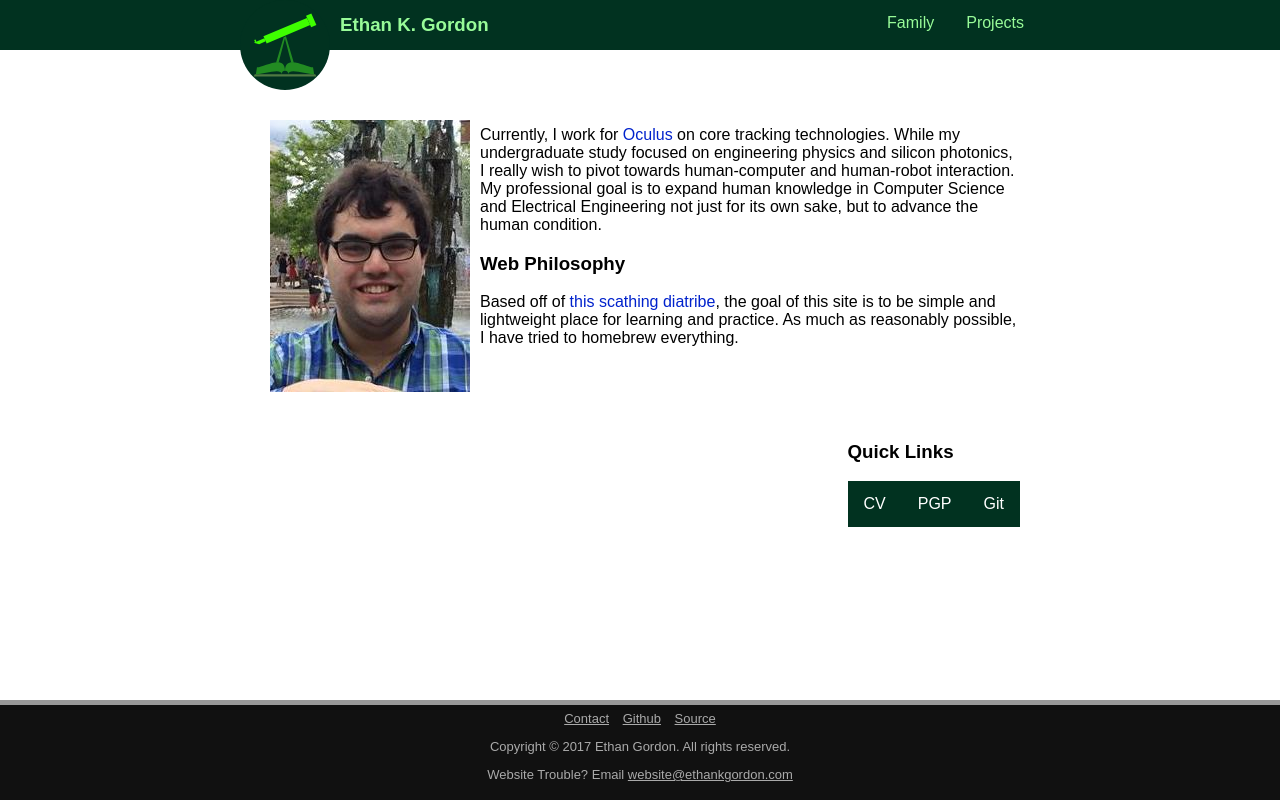
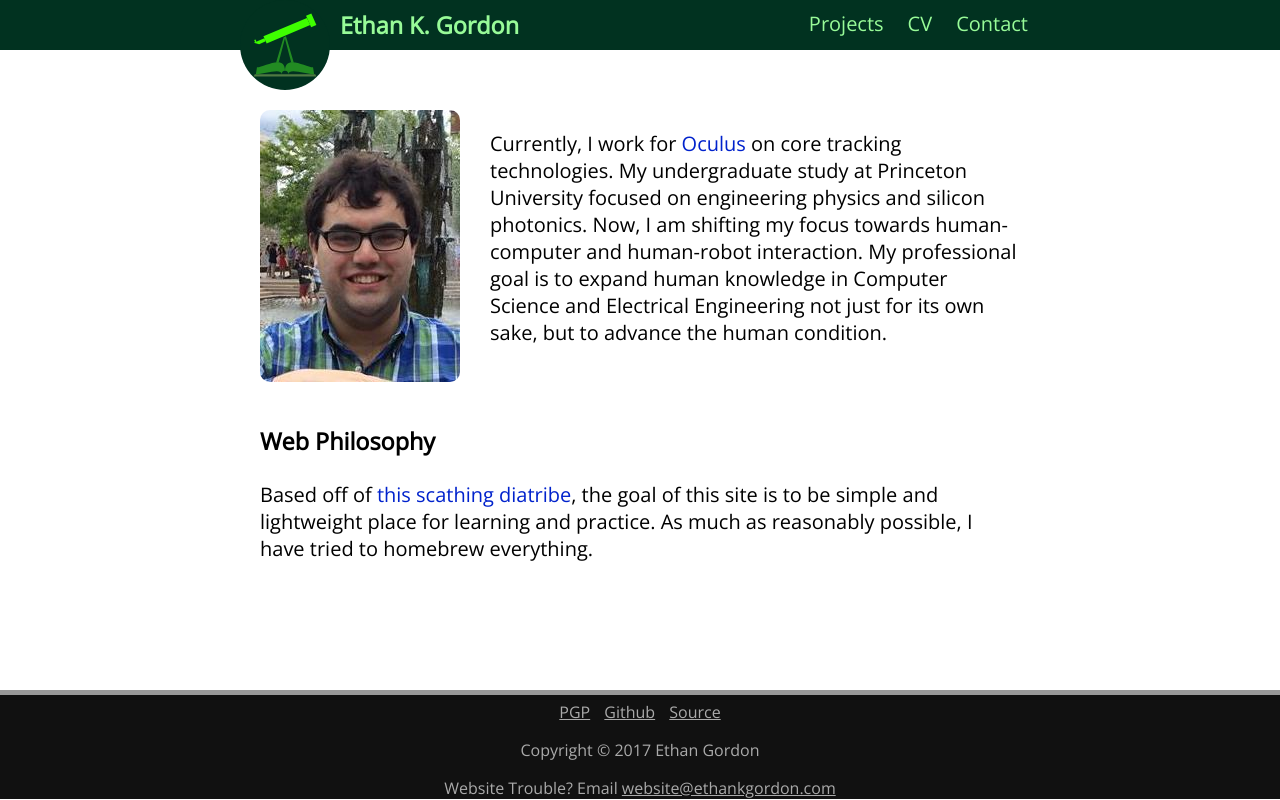
Before and after one commit to egordon/ethankgordon.com_old, a Django app: template templates/index.html in a window 1280 px wide. Run offline with Django 3.2, Linux system fonts and the light colour scheme; the template is opened without the code that fills it, so the values that code supplies are empty.

Commit message:
Slightly changed font and layout, more fixes to portfolio.

```diff
--- a/ethankgordon/static/style/main.css
+++ b/ethankgordon/static/style/main.css
@@ -8,10 +8,11 @@ section {
 }
 
 html, body {
-	font-family: Arial, Helvetica, sans-serif;
+	font-family: 'Open Sans';
 	margin: 0;
 	padding: 0;
 	height: 100%;
+	font-size: 20px;
 }
 
 .topHeader {
@@ -76,7 +77,7 @@ nav li a {
 	color: white;
 	background-color: #013220;
 	text-align: center;
-	padding: 14px 16px;
+	padding: 10px 12px;
 }
 
 nav li a:hover {
@@ -111,7 +112,7 @@ nav li a:hover {
 
 .wrapper {
 	min-height: 100%;
-	margin-bottom: -100px;
+	margin-bottom: -110.5px;
 }
 
 main {
@@ -129,7 +130,11 @@ footer {
 	box-sizing: border-box;
 	text-align: center;
 	color: #AAA;
-	font-size: small;
+	font-size: medium;
+}
+
+footer p {
+	margin-bottom: 0;
 }
 
 footer ul {
@@ -163,7 +168,8 @@ footer a:visited {
 
 section img {
 	float: left;
-	padding: 10px;
+	border-radius: 10px;
+	margin-right: 30px;
 }
 
 section {
--- a/ethankgordon/views.py
+++ b/ethankgordon/views.py
@@ -6,7 +6,7 @@ def index(request):
     return render(request, 'index.html', locals())
 
 def contact(request):
-    current = 'home'
+    current = 'contact'
     return render(request, 'contact.html', locals())
 
 def projects(request):
--- a/templates/base.html
+++ b/templates/base.html
@@ -7,7 +7,18 @@
 	<title>{% block title %}{% endblock %} | Ethan Gordon</title>
 	<link rel="apple-touch-icon" href="{% static "img/ekglogo_180.png" %}" />
 	<link rel="icon" href="{% static "img/ekglogo_196.png" %}" />
+	<link rel="stylesheet" type="text/css" href="https://fonts.googleapis.com/css?family=Open Sans">
 	<link rel="stylesheet" type="text/css" href="{% static "style/main.css" %}">
+        <!-- Global site tag (gtag.js) - Google Analytics -->
+<script async
+src="https://www.googletagmanager.com/gtag/js?id=UA-109893121-1"></script>
+<script>
+  window.dataLayer = window.dataLayer || [];
+  function gtag(){dataLayer.push(arguments);}
+  gtag('js', new Date());
+
+  gtag('config', 'UA-109893121-1');
+</script>
 	{% block head %}{% endblock %}
 </head>
 
@@ -22,8 +33,9 @@
 			</header>
 			<nav class="topnav" id="myNav"><ul>
 				<li class="icon"><a href="javascript:void(0);" onclick="navResponsive()">&#9776;</a></li>
-				<li><a {% if current == 'family' %}class="current"{% endif %} href="/family">Family</a></li>
 				<li><a {% if current == 'projects' %}class="current"{% endif %} href="/projects">Projects</a></li>
+				<li><a {% if current == 'CV' %}class="current"{% endif %} href="{% static "CV.pdf" %}" target="_blank">CV</a></li>
+				<li><a {% if current == 'contact' %}class="current"{% endif %} href="/contact">Contact</a></li>
 				<!--
 				<li><a {% if current == 'blog' %}class="current"{% endif %} href="#blog">Blog</a></li>
 				<li><a href="#login">Log In</a></li>
@@ -39,11 +51,11 @@
 	<footer>
 		<div class="center">
 			<ul>
-				<li><a href="/contact">Contact</a></li>
+				<li><a href="{% static "egordon_pub.asc" %}">PGP</a></li>
 				<li><a href="https://github.com/egordon">Github</a></li>
 				<li><a href="https://github.com/egordon/ethankgordon.com">Source</a></li>
 			</ul>
-			<p> Copyright &copy; <span id="cYear">2016</span> Ethan Gordon. All rights reserved.</p>
+			<p> Copyright &copy; <span id="cYear">2016</span> Ethan Gordon</p>
 			<p> Website Trouble? Email <a href="mailto:website@ethankgordon.com">website@ethankgordon.com</a></p>
 
 		</div>
--- a/templates/index.html
+++ b/templates/index.html
@@ -7,9 +7,12 @@
 <section>
 	<img src="{% static "img/ethan.jpg" %}" alt="Image of Ethan" />
 	<p>Currently, I work for <a href="https://www.oculus.com/">Oculus</a> on core tracking technologies.
-	While my undergraduate study focused on engineering physics and silicon photonics, I really wish to pivot
+	My undergraduate study at Princeton University focused on engineering physics and silicon photonics. Now, I am shifting my focus
 	towards human-computer and human-robot interaction. My professional goal is to expand human knowledge in
 	Computer Science and Electrical Engineering not	just for its own sake, but to advance the human condition.</p>
+	<div style="clear: both"></div>
+</section>
+<section>
 	<h3>Web Philosophy</h3>
 	<p>Based off of <a href="http://motherfuckingwebsite.com"
 	onclick="return confirm('Warning: External site with strong language')">
@@ -17,13 +20,5 @@
 	lightweight place for learning and practice. As much as reasonably possible,
 	I have tried to homebrew everything.</p>
 </section>
-<section style="float: right">
-<h3>Quick Links</h3>
-<nav><ul>
-	<li><a href="{% static "CV.pdf" %}">CV</a></li>
-	<li><a href="{% static "egordon_pub.asc" %}">PGP</a></li>
-	<li><a href="https://github.com/egordon">Git</a></li>
-</ul></nav>
-</section>
 <div style="clear: both"></div>
 {% endblock %}
```
Also changed, not shown: templates/contact.html (+10 -1 lines), templates/projects.html (+36 -61 lines).
